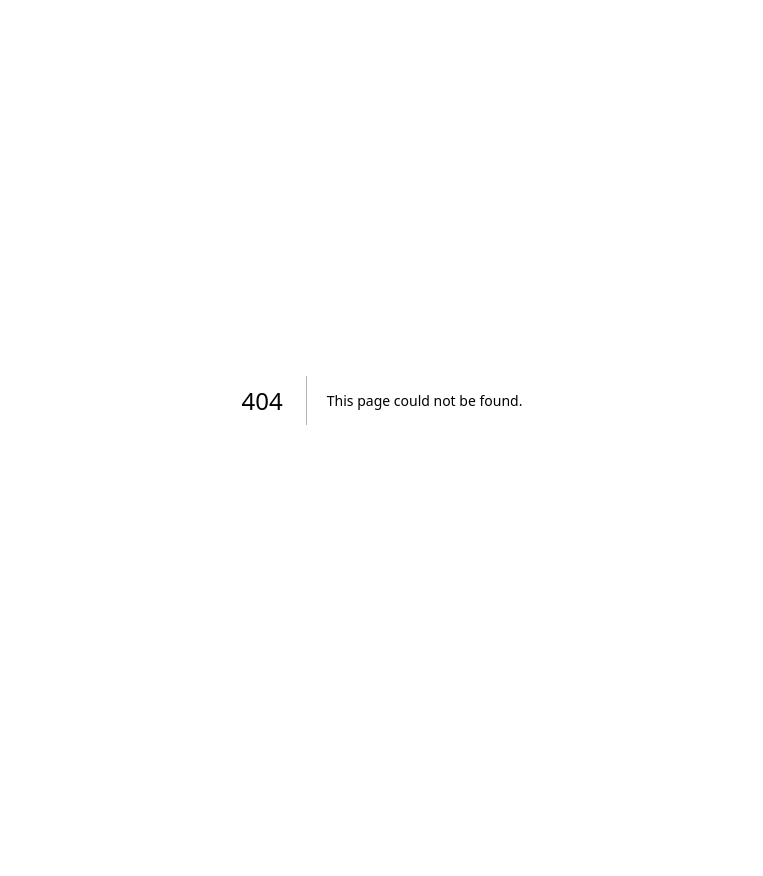
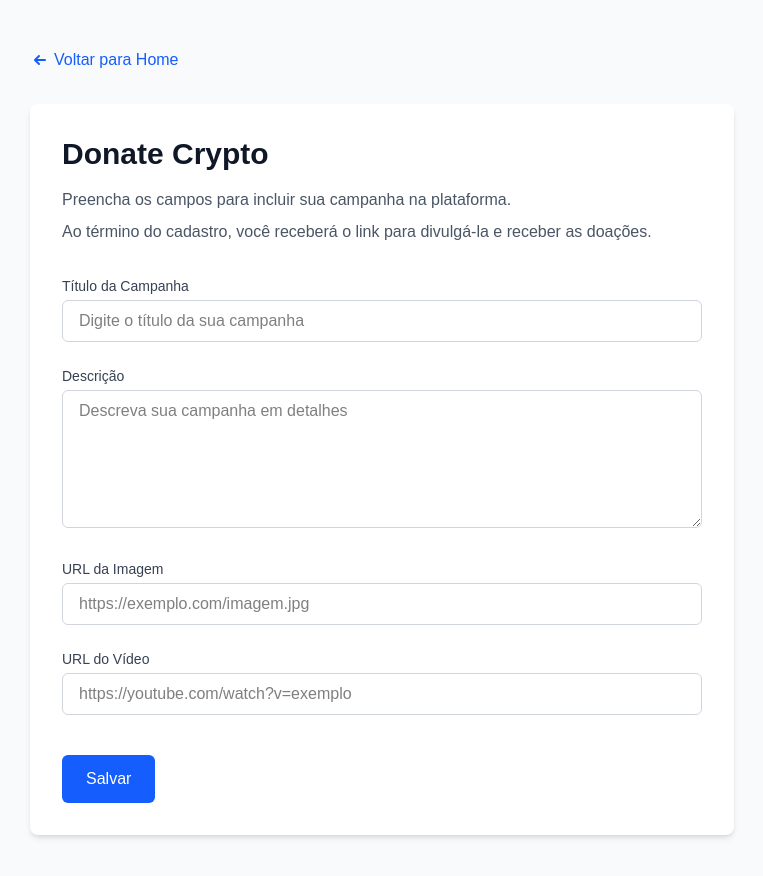
Before and after one commit to IgorThierry/donate-crypto-dapp, a Next.js app: page /create in a window 1280 px wide. Before the commit this address had no page. Shown: the top 876 px of the page, without its empty margins (258-1021 px from the left). Before the commit the page ends 800 px from the top, so only its background shows below. Built offline with nearby package versions, Linux system fonts and the light colour scheme.

Commit message:
Add CreateCampaign component for crypto donation form

```diff
--- /dev/null
+++ b/src/app/create/page.tsx
@@ -0,0 +1,155 @@
+'use client'
+
+import type React from 'react'
+
+import { useState, type FormEvent } from 'react'
+import Link from 'next/link'
+
+export default function CreateCampaign() {
+  const [formData, setFormData] = useState({
+    title: '',
+    description: '',
+    imageUrl: '',
+    videoUrl: '',
+  })
+
+  const handleChange = (
+    e: React.ChangeEvent<HTMLInputElement | HTMLTextAreaElement>,
+  ) => {
+    const { name, value } = e.target
+    setFormData((prev) => ({ ...prev, [name]: value }))
+  }
+
+  const handleSubmit = (e: FormEvent) => {
+    e.preventDefault()
+    // Here you would handle the form submission
+    console.log('Form submitted:', formData)
+    // Reset form or redirect user
+  }
+
+  return (
+    <div className="min-h-screen bg-gray-50">
+      <div className="max-w-3xl mx-auto py-12 px-4 sm:px-6 lg:px-8">
+        <div className="mb-8">
+          <Link
+            href="/"
+            className="text-blue-600 hover:text-blue-800 flex items-center"
+          >
+            <svg
+              xmlns="http://www.w3.org/2000/svg"
+              className="h-5 w-5 mr-1"
+              viewBox="0 0 20 20"
+              fill="currentColor"
+            >
+              <path
+                fillRule="evenodd"
+                d="M9.707 14.707a1 1 0 01-1.414 0l-4-4a1 1 0 010-1.414l4-4a1 1 0 011.414 1.414L7.414 9H15a1 1 0 110 2H7.414l2.293 2.293a1 1 0 010 1.414z"
+                clipRule="evenodd"
+              />
+            </svg>
+            Voltar para Home
+          </Link>
+        </div>
+
+        <div className="bg-white shadow-md rounded-lg p-6 md:p-8">
+          <h1 className="text-3xl font-bold text-gray-900 mb-4">
+            Donate Crypto
+          </h1>
+
+          <div className="mb-8 space-y-2 text-gray-600">
+            <p>Preencha os campos para incluir sua campanha na plataforma.</p>
+            <p>
+              Ao término do cadastro, você receberá o link para divulgá-la e
+              receber as doações.
+            </p>
+          </div>
+
+          <form onSubmit={handleSubmit} className="space-y-6">
+            <div>
+              <label
+                htmlFor="title"
+                className="block text-sm font-medium text-gray-700 mb-1"
+              >
+                Título da Campanha
+              </label>
+              <input
+                type="text"
+                id="title"
+                name="title"
+                value={formData.title}
+                onChange={handleChange}
+                required
+                className="w-full px-4 py-2 border border-gray-300 rounded-md focus:outline-none focus:ring-2 focus:ring-blue-500 focus:border-blue-500"
+                placeholder="Digite o título da sua campanha"
+              />
+            </div>
+
+            <div>
+              <label
+                htmlFor="description"
+                className="block text-sm font-medium text-gray-700 mb-1"
+              >
+                Descrição
+              </label>
+              <textarea
+                id="description"
+                name="description"
+                value={formData.description}
+                onChange={handleChange}
+                required
+                rows={5}
+                className="w-full px-4 py-2 border border-gray-300 rounded-md focus:outline-none focus:ring-2 focus:ring-blue-500 focus:border-blue-500"
+                placeholder="Descreva sua campanha em detalhes"
+              />
+            </div>
+
+            <div>
+              <label
+                htmlFor="imageUrl"
+                className="block text-sm font-medium text-gray-700 mb-1"
+              >
+                URL da Imagem
+              </label>
+              <input
+                type="url"
+                id="imageUrl"
+                name="imageUrl"
+                value={formData.imageUrl}
+                onChange={handleChange}
+                className="w-full px-4 py-2 border border-gray-300 rounded-md focus:outline-none focus:ring-2 focus:ring-blue-500 focus:border-blue-500"
+                placeholder="https://exemplo.com/imagem.jpg"
+              />
+            </div>
+
+            <div>
+              <label
+                htmlFor="videoUrl"
+                className="block text-sm font-medium text-gray-700 mb-1"
+              >
+                URL do Vídeo
+              </label>
+              <input
+                type="url"
+                id="videoUrl"
+                name="videoUrl"
+                value={formData.videoUrl}
+                onChange={handleChange}
+                className="w-full px-4 py-2 border border-gray-300 rounded-md focus:outline-none focus:ring-2 focus:ring-blue-500 focus:border-blue-500"
+                placeholder="https://youtube.com/watch?v=exemplo"
+              />
+            </div>
+
+            <div className="pt-4">
+              <button
+                type="submit"
+                className="w-full md:w-auto px-6 py-3 bg-blue-600 hover:bg-blue-700 text-white font-medium rounded-md transition-colors focus:outline-none focus:ring-2 focus:ring-blue-500 focus:ring-offset-2"
+              >
+                Salvar
+              </button>
+            </div>
+          </form>
+        </div>
+      </div>
+    </div>
+  )
+}
```
